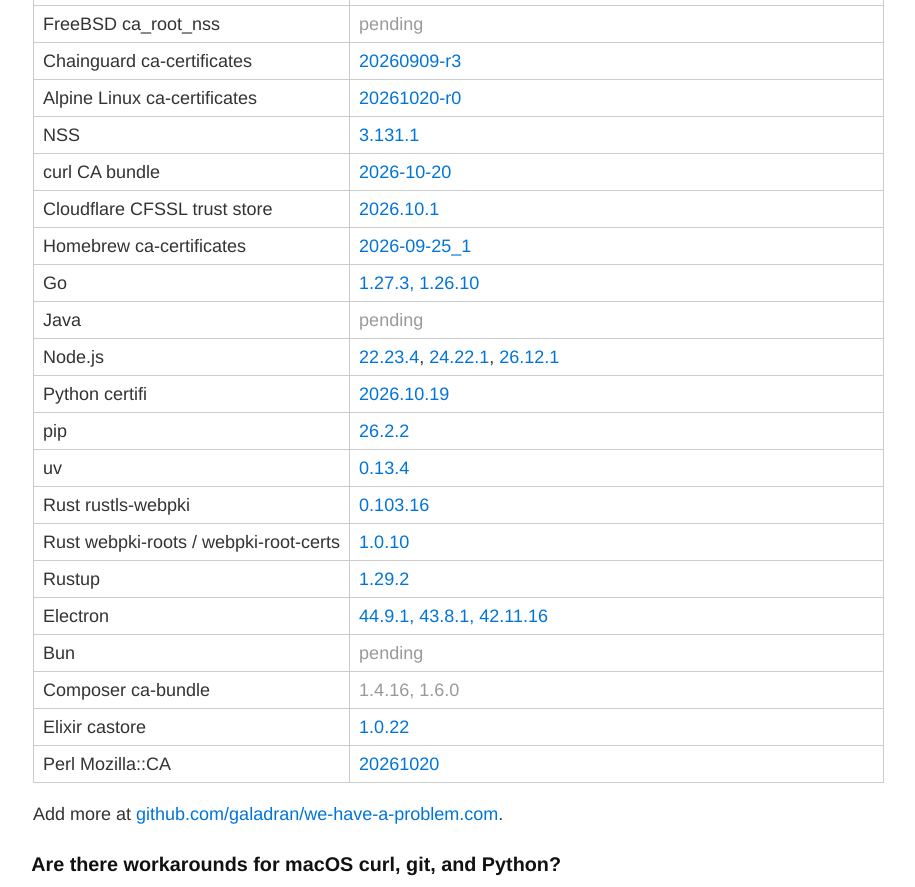
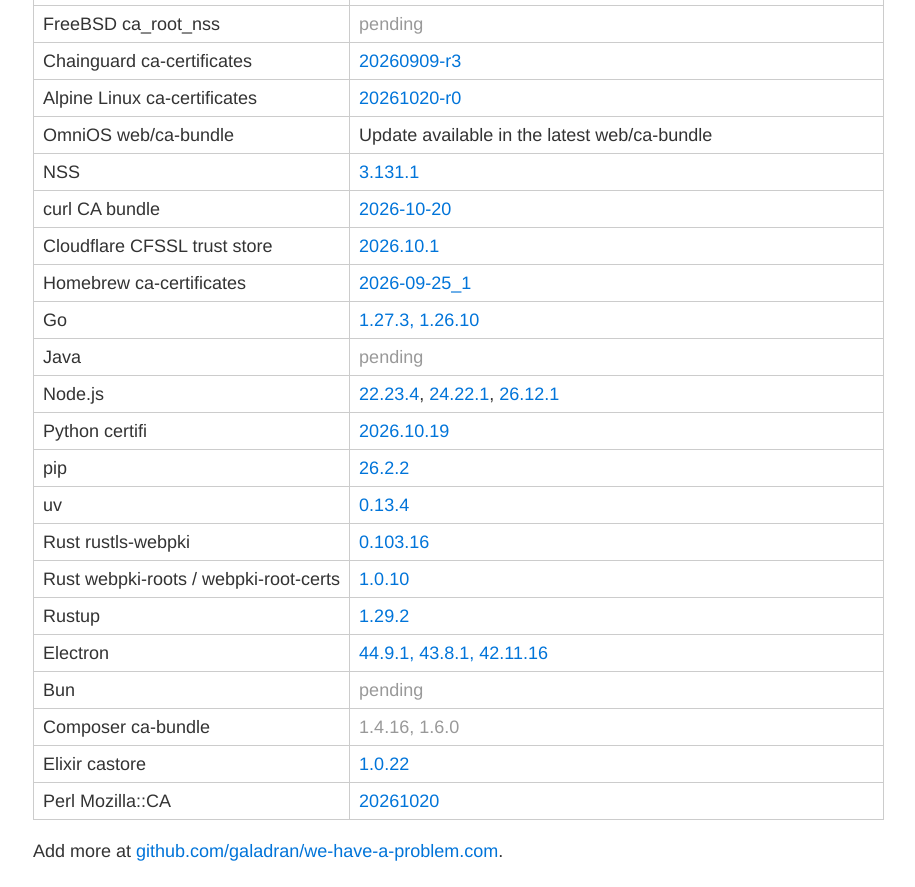
Before and after one commit to 1MLightyears/we-have-a-problem.com, a plain HTML site: page index.html in a window 1280 px wide. Shown: the part 3228-4115 px from the top of the page, without its empty margins (157-1072 px from the left). Drawn offline with Linux system fonts and the light colour scheme; no server answers.

Commit message:
Update table to include OmniOS
OmniOS is a distribution of IllumOS, based on OpenSolaris

```diff
--- a/index.html
+++ b/index.html
@@ -124,6 +124,7 @@
     <tr><td>FreeBSD ca_root_nss</td><td><a href="https://reviews.freebsd.org/D60905" class="pending">pending</a></td></tr>
     <tr><td>Chainguard ca-certificates</td><td><a href="https://images.chainguard.dev/security/CVE-2026-111943">20260909-r3</a></td></tr>
     <tr><td>Alpine Linux ca-certificates</td><td><a href="https://pkgs.alpinelinux.org/packages?name=ca-certificates&arch=">20261020-r0</a></td></tr>
+    <tr><td>OmniOS web/ca-bundle</td><td>Update available in the latest web/ca-bundle</td>
     <tr><td>NSS</td><td><a href="https://groups.google.com/a/mozilla.org/g/dev-tech-crypto/c/vSxZxnOMMvs">3.131.1</a></td></tr>
     <tr><td>curl CA bundle</td><td><a href="https://curl.se/docs/caextract.html">2026-10-20</a></td></tr>
     <tr><td>Cloudflare CFSSL trust store</td><td><a href="https://github.com/cloudflare/cfssl_trust/releases/tag/trust-store-2026.10.1">2026.10.1</a></td></tr>
```
